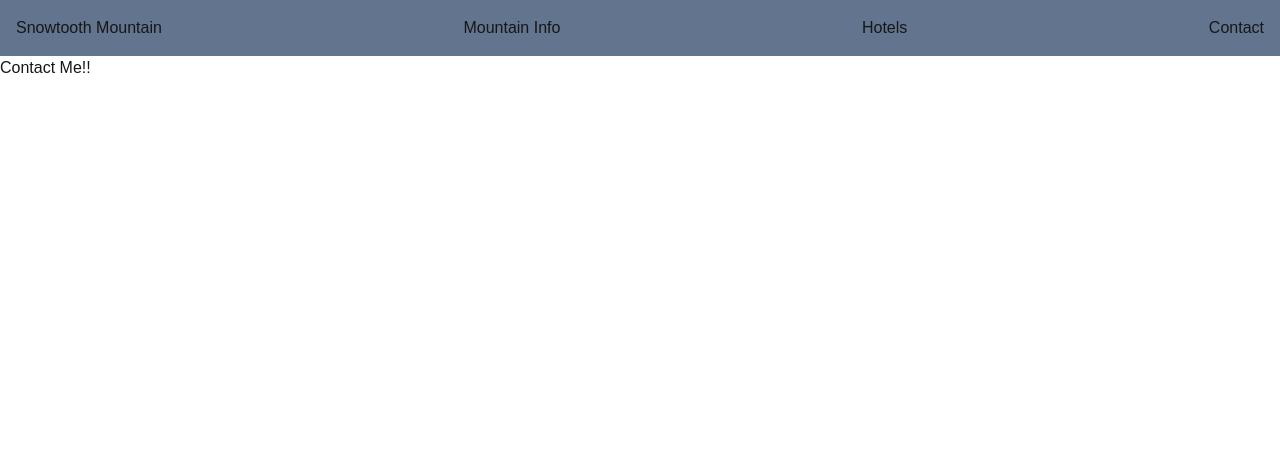
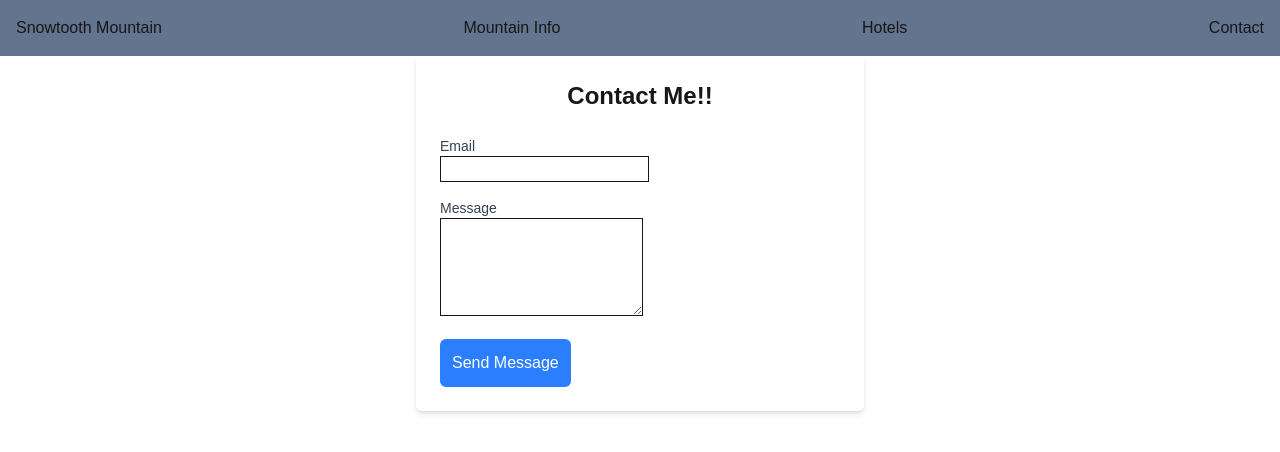
Before and after one commit to Sam-Waithaka/nextNexus, a Next.js app: page /contact in a window 1280 px wide. Shown: the top 452 px of the page. Built offline with nearby package versions, Linux system fonts and the light colour scheme.

Commit message:
Add a form

```diff
--- a/src/app/contact/page.js
+++ b/src/app/contact/page.js
@@ -1,8 +1,44 @@
 export default function Contact(){
     return (
-        <main>
+        <main className="max-w-md mx-auto p-6 bg-white shadow-md rounded-md">
             <div>
-                <h1>Contact Me!!</h1>
+                <h1 className="text-2xl font-bold text-center mb-6">Contact Me!!</h1>
+                <form className="space-y-4 ">
+                    <div>
+                        <label
+                        htmlFor="email"
+                            className="block text-sm font-medium text-gray-700"
+                        >
+                            Email
+                        </label>
+                        <input
+                            id="email"
+                            type="email"
+                            name="email"
+                            required
+                            className="border border-gra300` focus:ring-2 focus:ring-blue-500 focus:border-blue-500"/>
+                    </div>
+                    <div>
+                        <label
+                            htmlFor="message"
+                            className="block text-sm font-medium text-gray-700"
+                        >
+                            Message
+                        </label>
+                        <textarea
+                            id="message"
+                            required
+                            name="message"
+                            rows="4"
+                            className="border border-gra300` focus:ring-2 focus:ring-blue-500 focus:border-blue-500"
+                        ></textarea>
+                    </div>
+                    <button
+                        className="text-white bg-blue-500 rounded-md p-3"
+                    >
+                        Send Message
+                    </button>
+                </form>
             </div>
         </main>
     );
```
